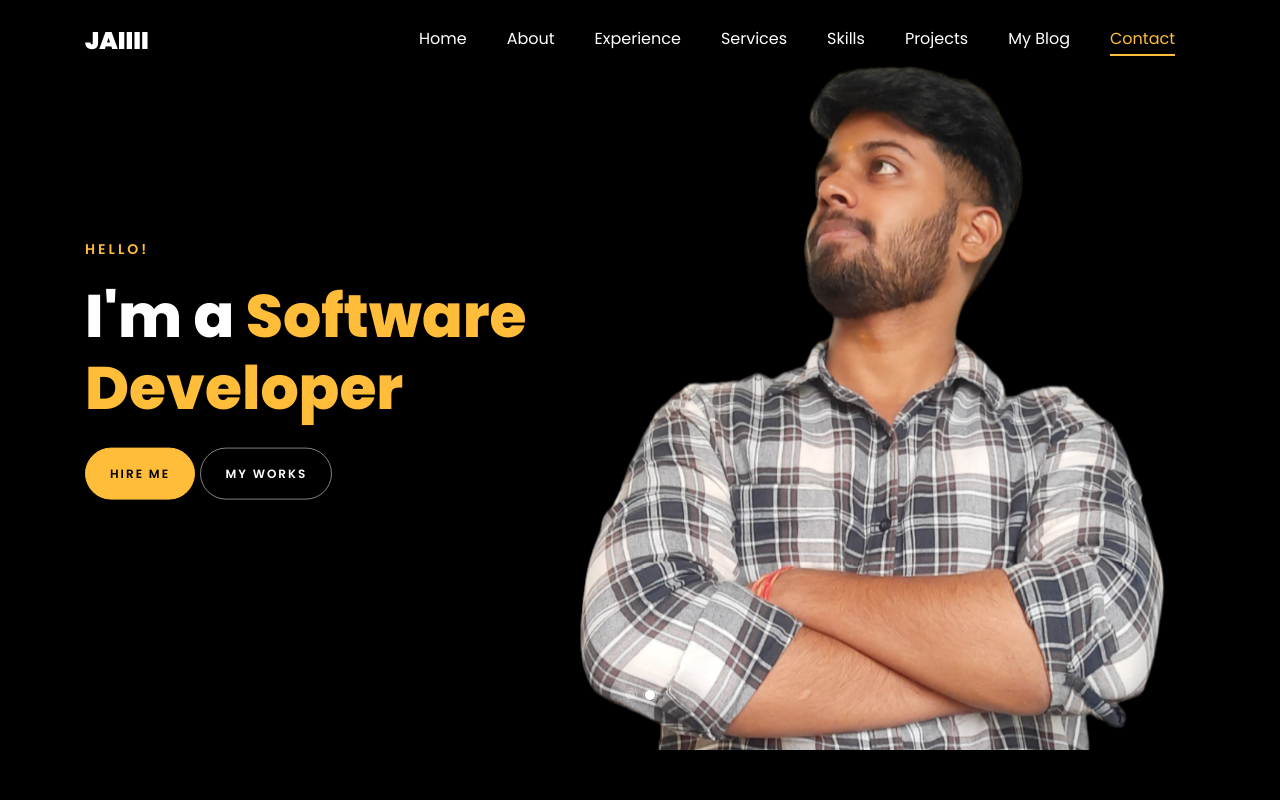
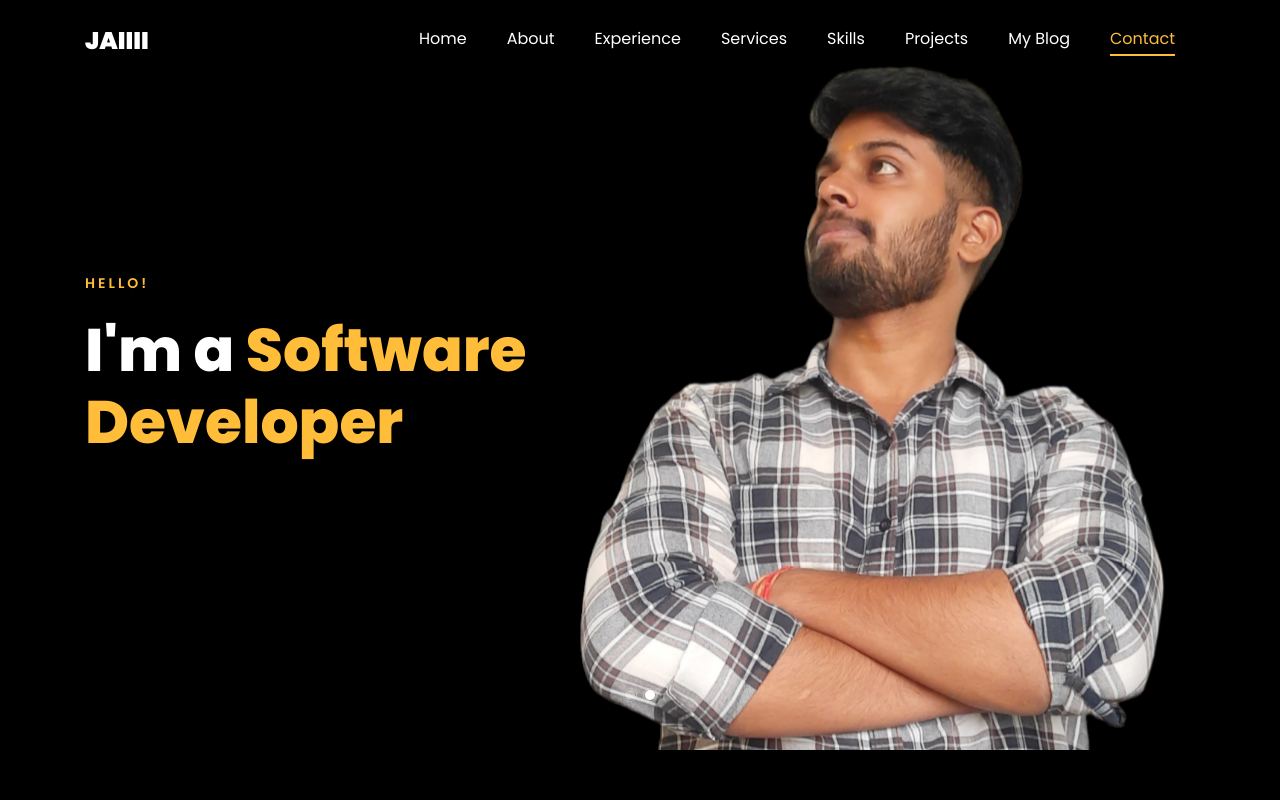
Before and after one commit to jaitakDEV/Personal-Portfolio, a plain HTML site: page index.html in a window 1280 px wide. Shown: the top 800 px of the page. Drawn offline with Linux system fonts and the light colour scheme; files whose address does not match are found by name.

Commit message:
Update index.html

```diff
--- a/index.html
+++ b/index.html
@@ -77,7 +77,6 @@
 		          	<div class="text">
 		          		<span class="subheading">Hello!</span>
 			            <h1 class="mb-4 mt-3">I'm a <span>Software Developer</span></h1>
-			            <p><a href="#" class="btn btn-primary py-3 px-4">Hire me</a> <a href="#" class="btn btn-white btn-outline-white py-3 px-4">My works</a></p>
 		            </div>
 		          </div>
 	        	</div>
```
